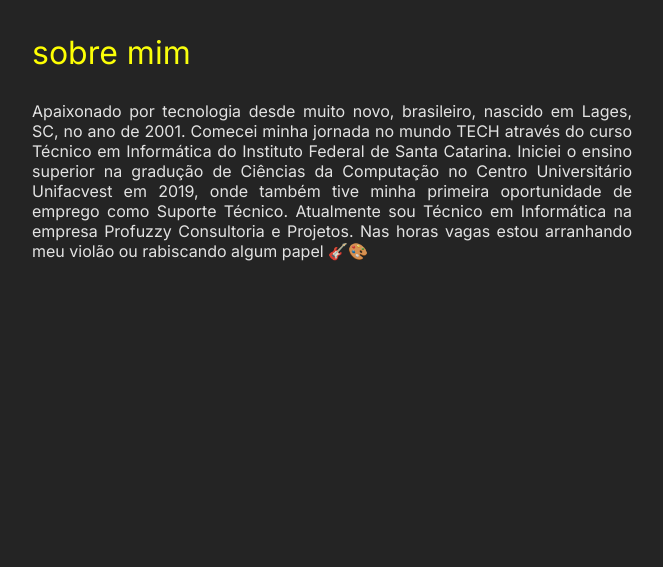
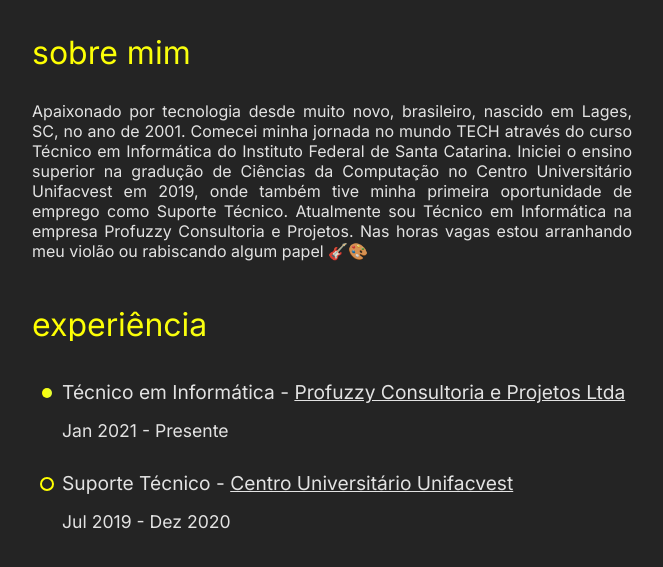
Before and after one commit to fryttzz/fryttzz.github.io, a plain HTML site: page index.html in a window 1280 px wide. Shown: the part 1100-1667 px from the top of the page, without its empty margins (308-971 px from the left). Before the commit the page ends 1409 px from the top, so only its background shows below. Drawn offline with Linux system fonts and the light colour scheme.

Commit message:
add: job experiences

```diff
--- a/main.js
+++ b/main.js
@@ -45,15 +45,17 @@ document.querySelector('#app').innerHTML = `
     </section>
     <section id="career">
         <h1>experiência</h1>
-        <div>
+        <div class="job">
+            <div class="current-job-tick"></div>
             <h3>Técnico em Informática - <a href="https://www.profuzzy.com.br" target='_blank' rel="noopener noreferrer">Profuzzy Consultoria e Projetos Ltda</a></h3>
             <h4>Jan 2021 - Presente</h4>
-            <p class="job-description">Descrição</p>
+            <p class="job-description"></p>
         </div>
-        <div>
+        <div class="job">
+            <div class="previous-job-tick"></div>
             <h3>Suporte Técnico - <a href="https://www.unifacvest.edu.br" target='_blank' rel="noopener">Centro Universitário Unifacvest</a></h3>
             <h4>Jul 2019 - Dez 2020</h4>
-            <p class="job-description">Descrição</p>
+            <p class="job-description"></p>
         </div>
     </section>
   </div>
--- a/style.css
+++ b/style.css
@@ -42,7 +42,7 @@ h2 {
 }
 
 h3 {
-  font-size: 1.25em;
+  font-size: 1.2em;
   line-height: 1;
 }
 
@@ -159,9 +159,58 @@ h4 {
 }
 
 #career {
-  display: none;
   height: max-content;
   width: 600px;
+}
+
+.job {
+  display: grid;
+  grid-template-columns: 30px 1fr;
+  grid-template-rows: 40px 35px 1fr;
+  grid-column-gap: 0px;
+  grid-row-gap: 0px;
+  margin-bottom: 16px;
+  transition: all 0.2s ease-in-out;
+}
+
+.job h3 {
+  grid-area: 1 / 2 / 2 / 3;
+  align-self: center;
+  margin: 0;
+}
+
+.job h4 {
+  grid-area: 2 / 2 / 3 / 3;
+  align-self: center;
+  margin: 0;
+}
+
+.job p {
+  grid-area: 3 / 2 / 4 / 3;
+  text-align: justify;
+  align-self: center;
+  margin: 0;
+}
+
+.current-job-tick {
+  grid-area: 1 / 1 / 2 / 2;
+  height: 10px;
+  width: 10px;
+  background: var(--gradient);
+  border-radius: 50%;
+  align-self: center;
+  justify-self: center;
+}
+
+.previous-job-tick {
+  grid-area: 1 / 1 / 2 / 2;
+  height: 10px;
+  width: 10px;
+  border-radius: 50%;
+  align-self: center;
+  justify-self: center;
+  border: 2px solid #ff0;
+  border-radius: 50%;
 }
 
 h3 a {
@@ -172,6 +221,10 @@ h3 a {
 .job-description {
   font-size: 16px;
   text-align: justify;
+}
+
+.job:hover {
+  transform: scale(1.05);
 }
 
 .bounce {
```
